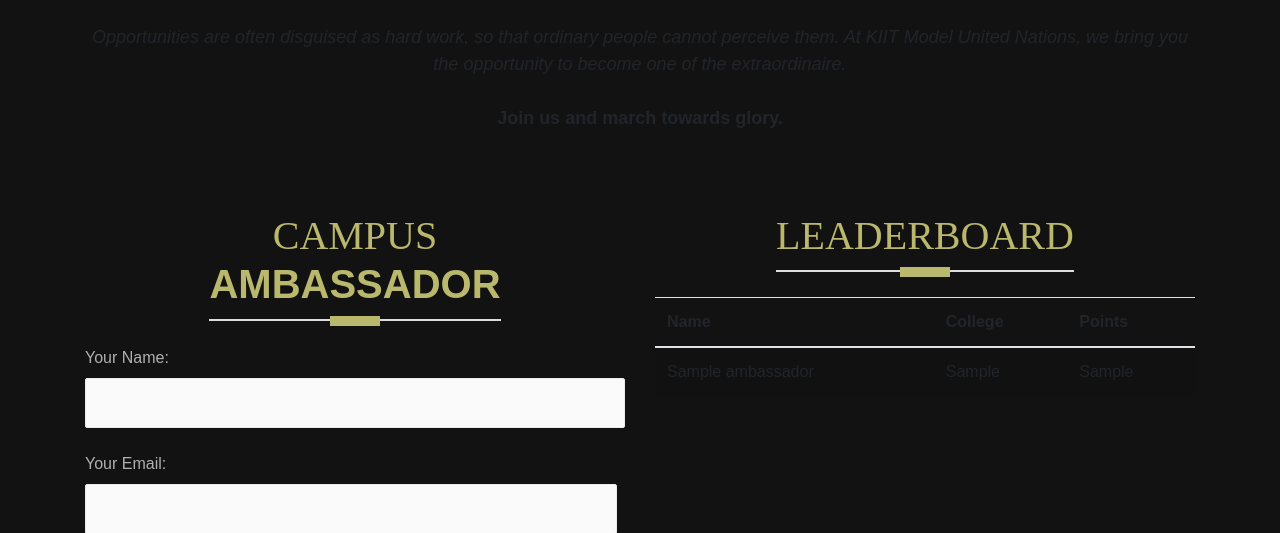
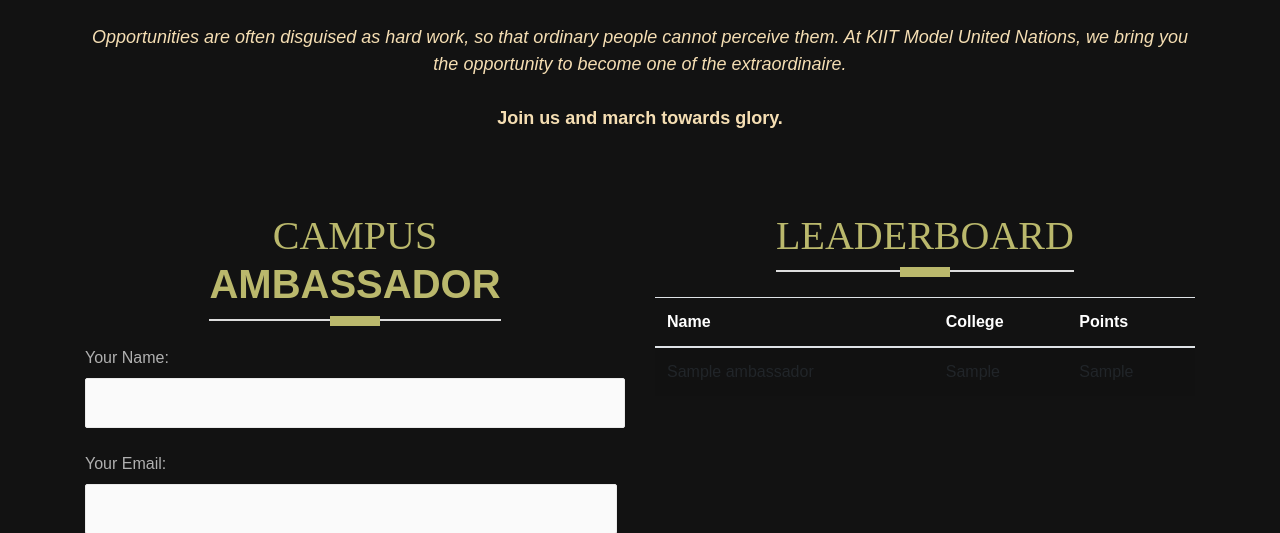
Before and after one commit to wishsagarks/KIITMUN21, a PHP site: page /campus-ambassador.php in a window 1280 px wide. Shown: the part 640-1173 px from the top of the page. Run offline with PHP 8.4, Linux system fonts and the light colour scheme; tables that the repository leaves empty or names only in its code hold one stand-in row (values such as "Sample post"); a stand-in replaces the project's code that opens the database connection.

Commit message:
Update campus-ambassador.php

```diff
--- a/campus-ambassador.php
+++ b/campus-ambassador.php
@@ -179,7 +179,7 @@ $leaderboard_result = mysqli_query($conn, $leader_query);
         <br>
 
         <div style="text-align: center; font-size:large" class="container">
-        <blockquote><i >Opportunities are often disguised as hard work, so that ordinary people cannot perceive them. At KIIT Model United Nations, we bring you the opportunity to become one of the extraordinaire.</i><br>
+        <blockquote style="color: wheat;"><i >Opportunities are often disguised as hard work, so that ordinary people cannot perceive them. At KIIT Model United Nations, we bring you the opportunity to become one of the extraordinaire.</i><br>
             <center><br><b>Join us and march towards glory.</b></center>
         </blockquote>
         </div>
@@ -319,7 +319,7 @@ $leaderboard_result = mysqli_query($conn, $leader_query);
                         <div>
                             <table class="table table-striped table-hover">
                                 <thead>
-                                    <tr>
+                                    <tr style="color: white;">
                                         <th>Name</th>
                                         <th>College</th>
                                         <th>Points</th>
```
